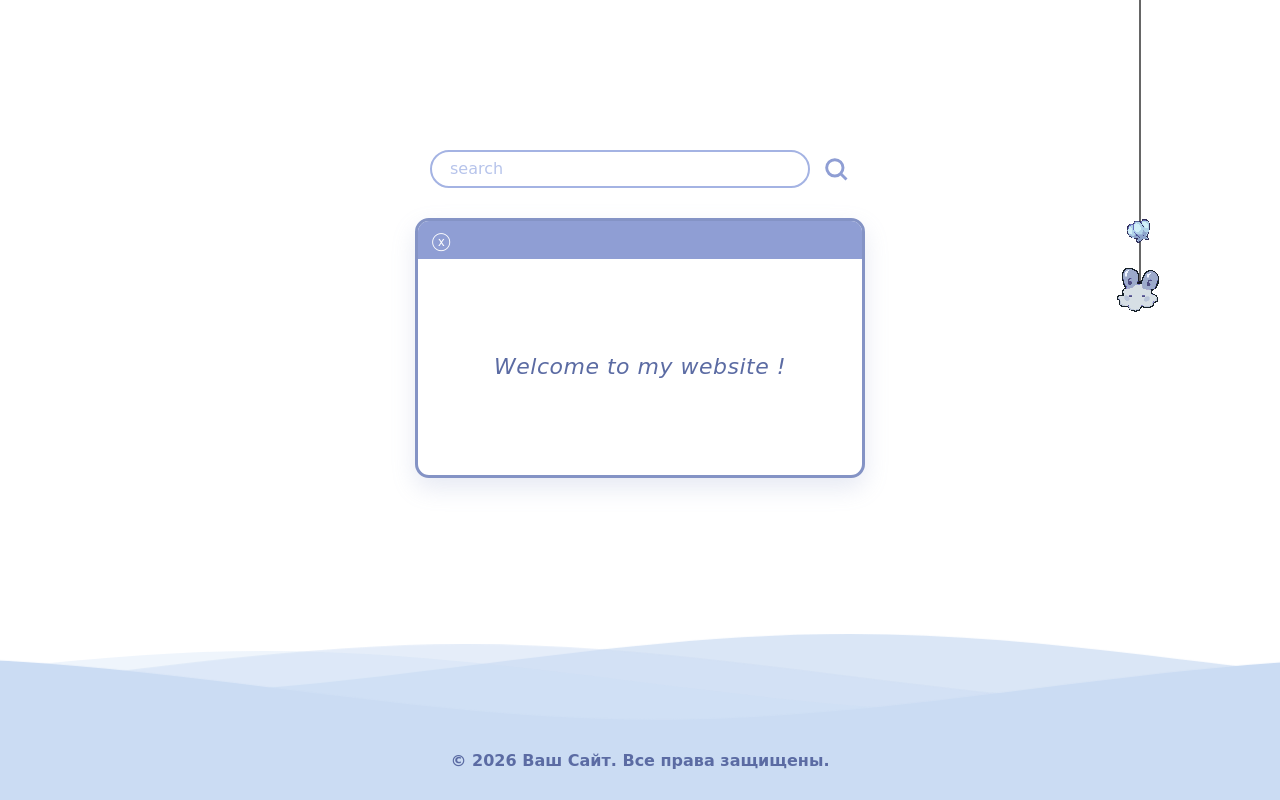
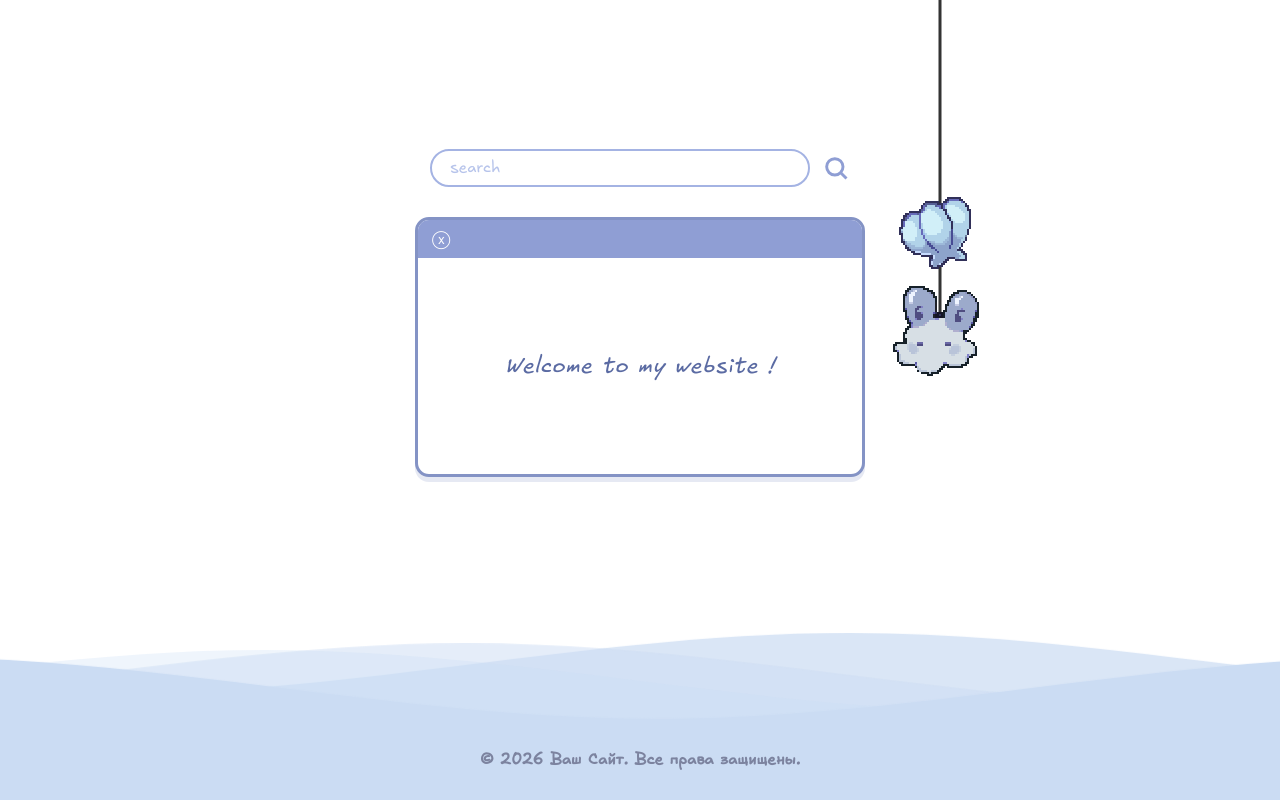
Before and after one commit to anelya-066/student-web-project, a PHP site: page / in a window 1280 px wide. Run offline with PHP 8.4, Linux system fonts and the light colour scheme.

Commit message:
Изменения шрифта и брелка

```diff
--- a/backup-project/sscript.js
+++ b/backup-project/sscript.js
@@ -4,11 +4,11 @@ const shellEl = document.getElementById('shell');
     const line2 = document.getElementById('line2');
 
     // Точка крепления нити в правом верхнем углу окна (в 140px от правого края)
-    let anchor = { x: window.innerWidth - 140, y: 0 };
+    let anchor = { x: window.innerWidth - 340, y: 0 };
 
     // Координаты брелоков
-    const p1 = { x: anchor.x, y: 220, oldX: anchor.x, oldY: 220, length: 220 };
-    const p2 = { x: anchor.x, y: 275, oldX: anchor.x, oldY: 275, length: 55 };
+    const p1 = { x: anchor.x, y: 300, oldX: anchor.x, oldY: 120, length: 220 };
+    const p2 = { x: anchor.x, y: 250, oldX: anchor.x, oldY: 275, length: 95 };
 
     // Физика пружины
     const gravity = 0.4;
--- a/backup-project/style.css
+++ b/backup-project/style.css
@@ -1,6 +1,15 @@
 * {
       box-sizing: border-box;
     }
+
+
+      @font-face {
+    font-family: 'MyCustomFont';
+    src: url('font/Excalifont-Regular.ttf') format('truetype');
+    font-weight: normal;
+    font-style: normal;
+}
+
 
     /* Растягиваем сайт на весь экран */
     body {
@@ -10,7 +19,7 @@
       display: flex;
       flex-direction: column;
       background-color: #ffffff;
-      font-family: 'Comic Sans MS', 'Comic Neue', cursive, sans-serif;
+      font-family: 'MyCustomFont', sans-serif;
       overflow-x: hidden;
       user-select: none;
     }
@@ -67,7 +76,7 @@
       border: 3.5px solid #8493c5;
       border-radius: 14px;
       background-color: #ffffff;
-      box-shadow: 0 10px 25px rgba(130, 145, 195, 0.2);
+      box-shadow: 0 5px 0px rgba(130, 145, 195, 0.2);
       overflow: hidden;
       display: flex;
       flex-direction: column;
@@ -138,7 +147,7 @@
       width: 100%;
       padding: 30px 20px;
       text-align: center;
-      color: #5b6ba3;
+      color: #7c839f;
       font-weight: bold;
     }
 
@@ -147,7 +156,7 @@
       position: fixed;
       top: 0;
       left: 0;
-      width: 100%;
+      width: 200%;
       height: 100%;
       pointer-events: none;
       z-index: 100;
@@ -155,7 +164,7 @@
 
     .string-line {
       stroke: #333333;
-      stroke-width: 1.5px;
+      stroke-width: 3px;
       stroke-linecap: round;
     }
 
@@ -178,5 +187,5 @@
       image-rendering: crisp-edges;
     }
 
-    #shell-img { width: 36px; }
-    #bunny-img { width: 54px; }
+    #shell-img { width: 110px; }
+    #bunny-img { width: 110px; }
```
Also changed, not shown: backup-project/font/Excalifont-Regular.ttf (added).
